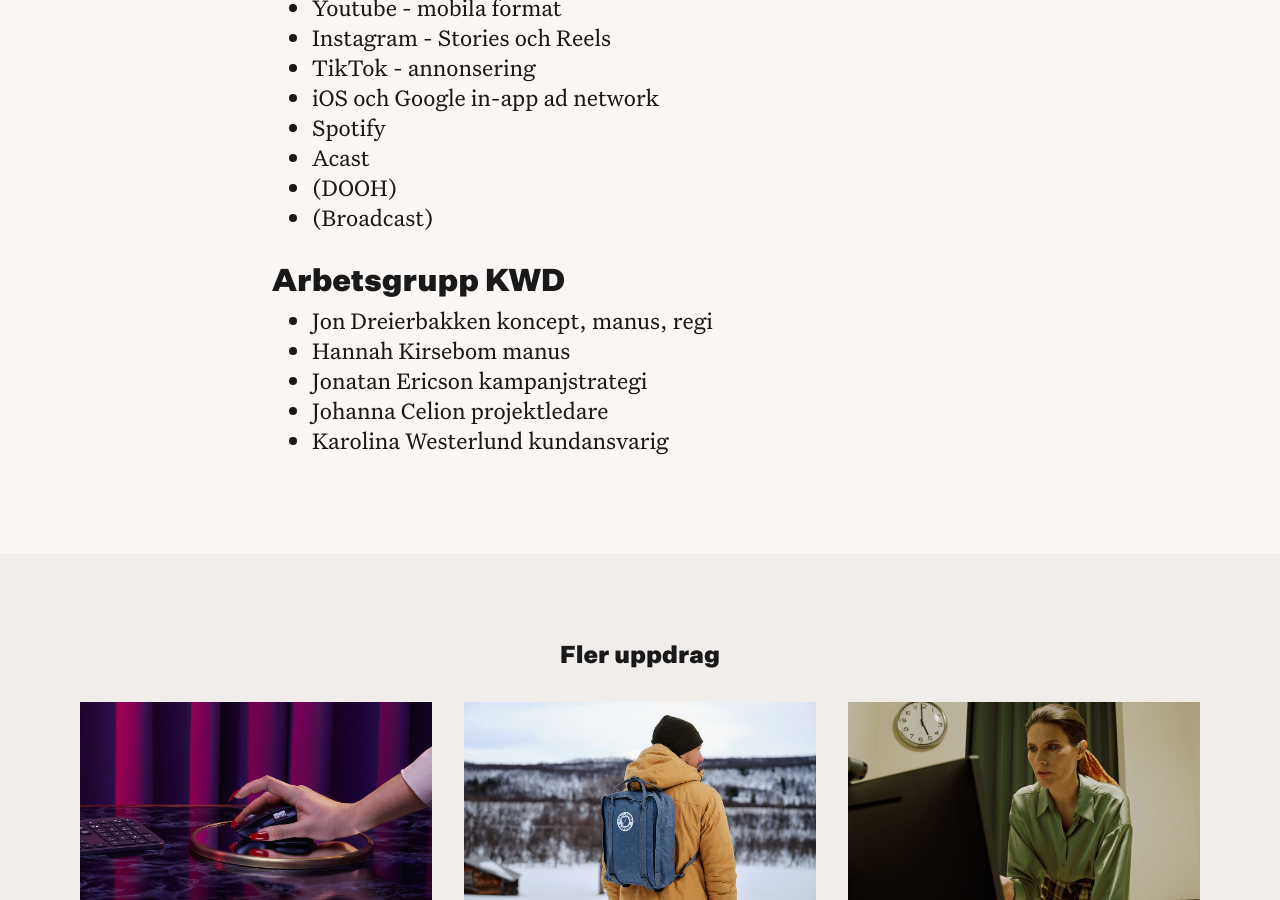
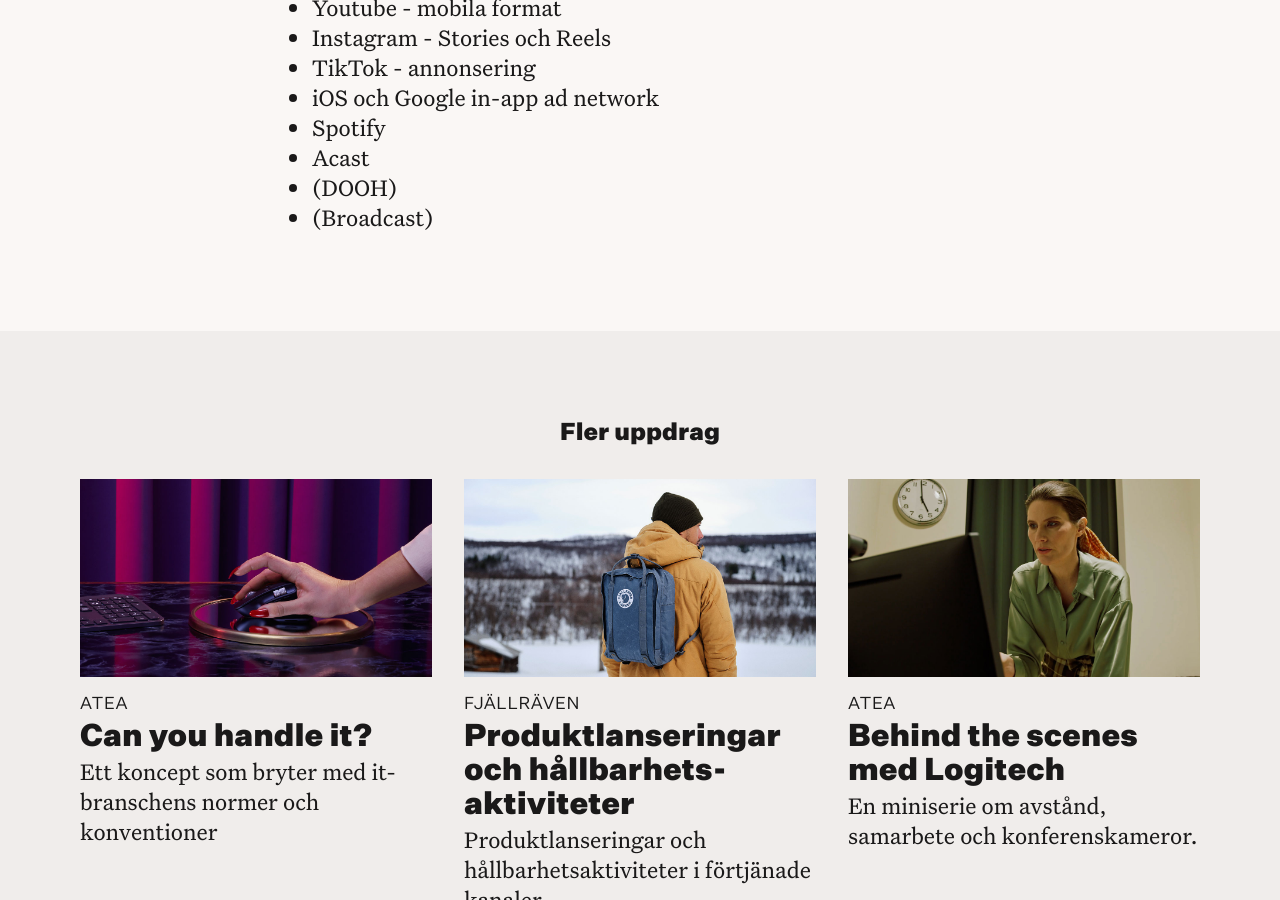
Before and after one commit to kwdstudio/kwdstudio.github.io, a Jekyll site: the page built from _cases/svt-nyheter.md, in a window 1280 px wide and 900 px high, scrolled down 3824 px. Built offline with Jekyll 4.4.1, drawn with Linux system fonts in a browser that asks for light colours.

Commit message:
Update svt-nyheter.md

```diff
--- a/_cases/svt-nyheter.md
+++ b/_cases/svt-nyheter.md
@@ -98,10 +98,3 @@ En helt mobilanpassad kampanj som möjliggör direktkonvertering, minskar risken
 * Acast
 * (DOOH)
 * (Broadcast)
-
-## Arbetsgrupp KWD
-* Jon Dreierbakken koncept, manus, regi
-* Hannah Kirsebom manus
-* Jonatan Ericson kampanjstrategi
-* Johanna Celion projektledare
-* Karolina Westerlund kundansvarig
```
